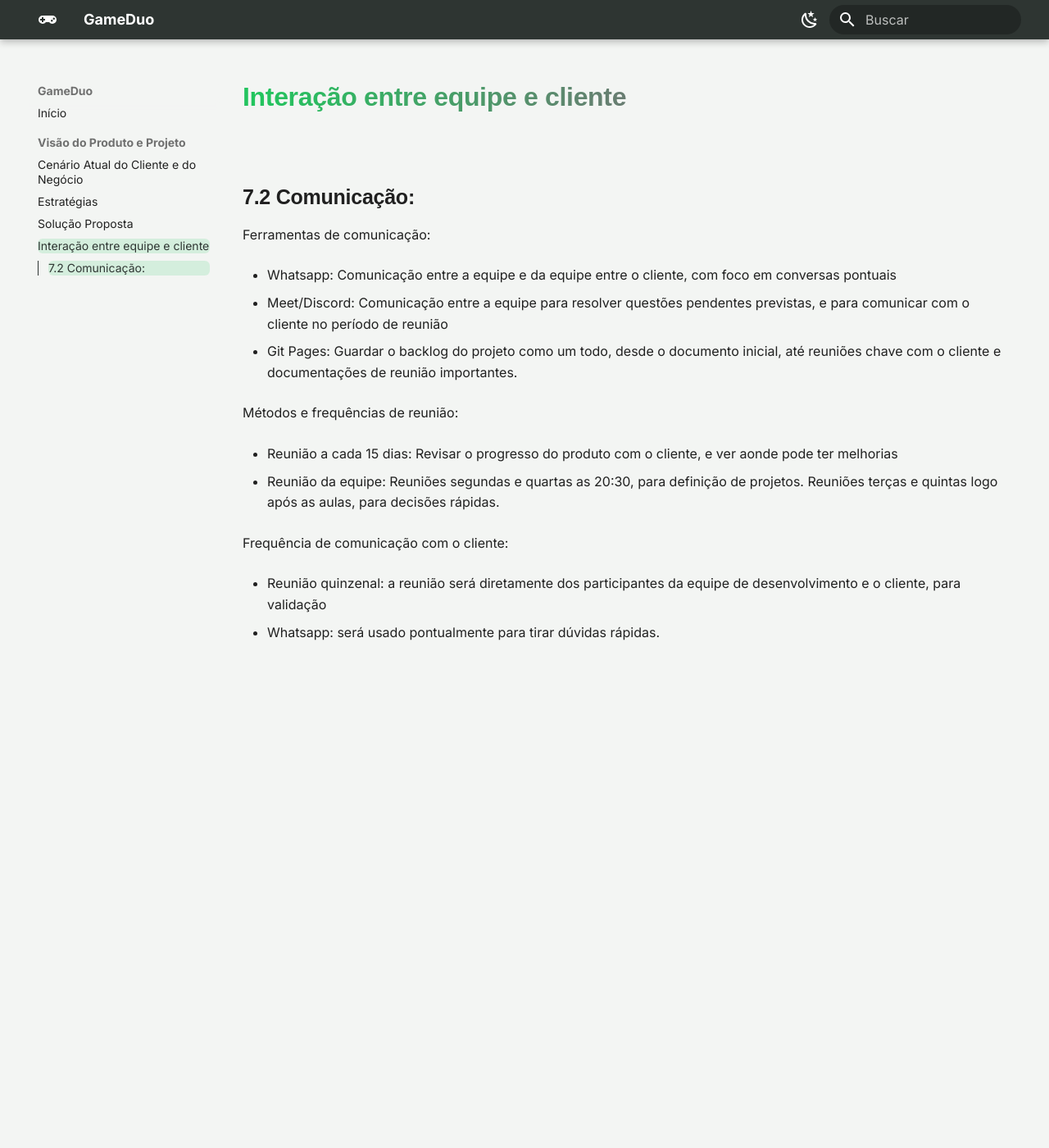
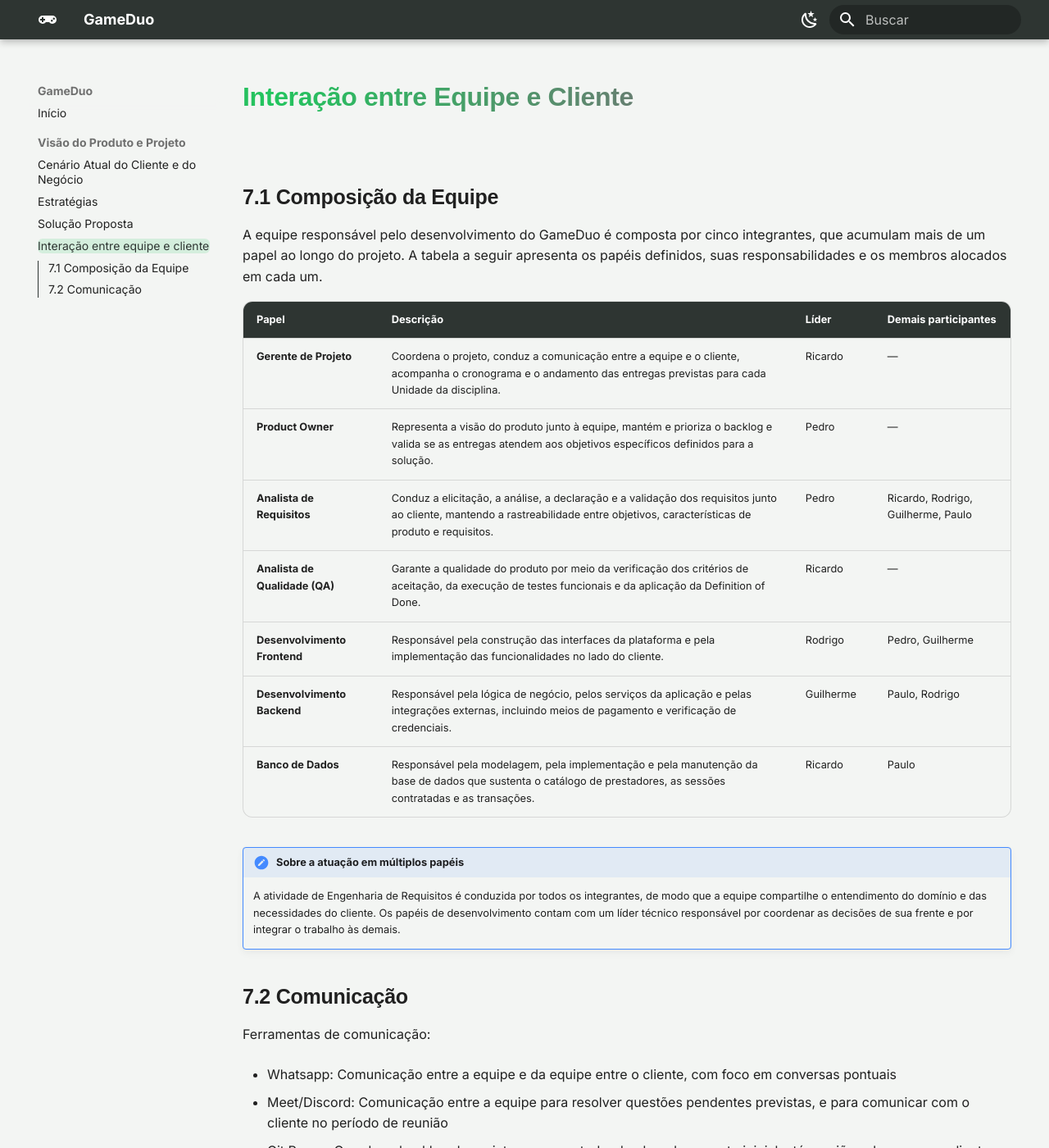
Before and after one commit to mdsreq-fga-unb/REQ-2026.2-T02-GameDuo, an MkDocs documentation site: the page built from docs/visao-produto/interacao-equipe.md, in a window 1280 px wide and 1400 px high. Shown: the whole window at 82% size. Built offline with MkDocs 1.6.1 and Material for MkDocs 9.7.7, drawn with Linux system fonts in a browser that asks for light colours.

Commit message:
[ADD] Intereção de Equipe

```diff
--- a/docs/visao-produto/interacao-equipe.md
+++ b/docs/visao-produto/interacao-equipe.md
@@ -1,6 +1,30 @@
-# Interação entre equipe e cliente
 
-## 7.2 Comunicação:
+
+# Interação entre Equipe e Cliente
+
+##  7.1 Composição da Equipe
+
+A equipe responsável pelo desenvolvimento do GameDuo é composta por cinco integrantes, que acumulam mais de um papel ao longo do projeto. A tabela a seguir apresenta os papéis definidos, suas responsabilidades e os membros alocados em cada um.
+
+| Papel | Descrição | Líder  | Demais participantes |
+| --- | --- | --- | --- |
+| **Gerente de Projeto** | Coordena o projeto, conduz a comunicação entre a equipe e o cliente, acompanha o cronograma e o andamento das entregas previstas para cada Unidade da disciplina. | Ricardo | — |
+| **Product Owner** | Representa a visão do produto junto à equipe, mantém e prioriza o backlog e valida se as entregas atendem aos objetivos específicos definidos para a solução. | Pedro | — |
+| **Analista de Requisitos** | Conduz a elicitação, a análise, a declaração e a validação dos requisitos junto ao cliente, mantendo a rastreabilidade entre objetivos, características de produto e requisitos. | Pedro |  Ricardo, Rodrigo, Guilherme, Paulo |
+| **Analista de Qualidade (QA)** | Garante a qualidade do produto por meio da verificação dos critérios de aceitação, da execução de testes funcionais e da aplicação da Definition of Done. | Ricardo | — |
+| **Desenvolvimento Frontend** | Responsável pela construção das interfaces da plataforma e pela implementação das funcionalidades no lado do cliente. | Rodrigo | Pedro, Guilherme |
+| **Desenvolvimento Backend** | Responsável pela lógica de negócio, pelos serviços da aplicação e pelas integrações externas, incluindo meios de pagamento e verificação de credenciais. | Guilherme | Paulo, Rodrigo |
+| **Banco de Dados** | Responsável pela modelagem, pela implementação e pela manutenção da base de dados que sustenta o catálogo de prestadores, as sessões contratadas e as transações. | Ricardo | Paulo |
+
+
+
+
+!!! note "Sobre a atuação em múltiplos papéis"
+    A atividade de Engenharia de Requisitos é conduzida por todos os integrantes, de modo que a equipe compartilhe o entendimento do domínio e das necessidades do cliente. Os papéis de desenvolvimento contam com um líder técnico responsável por coordenar as decisões de sua frente e por integrar o trabalho às demais.
+
+
+
+## 7.2 Comunicação
 Ferramentas de comunicação:
 
 - Whatsapp: Comunicação entre a equipe e da equipe entre o cliente, com foco em conversas pontuais
```
Also changed, not shown: mkdocs.yml (line endings or trailing spaces).
